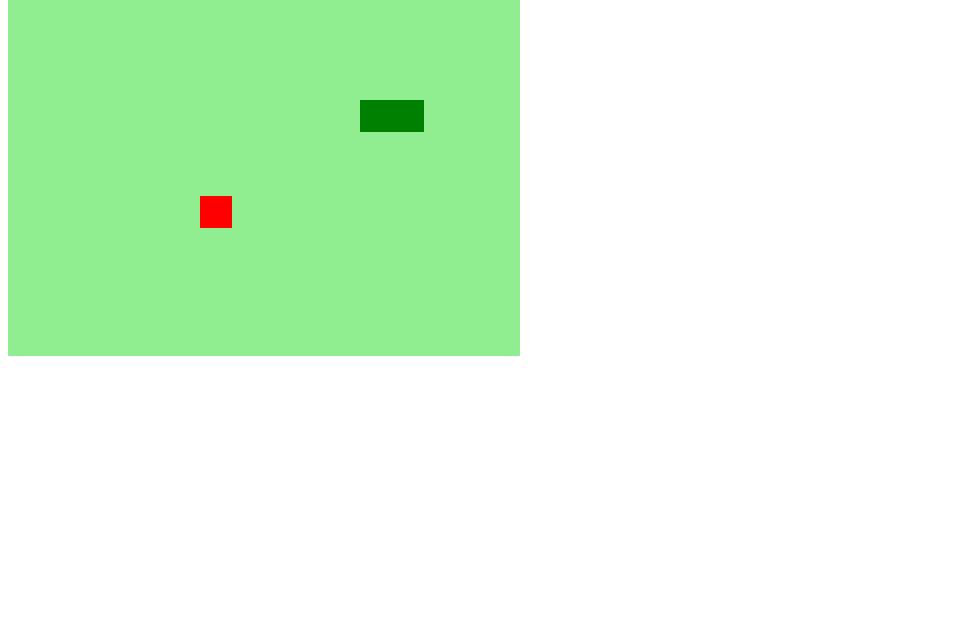
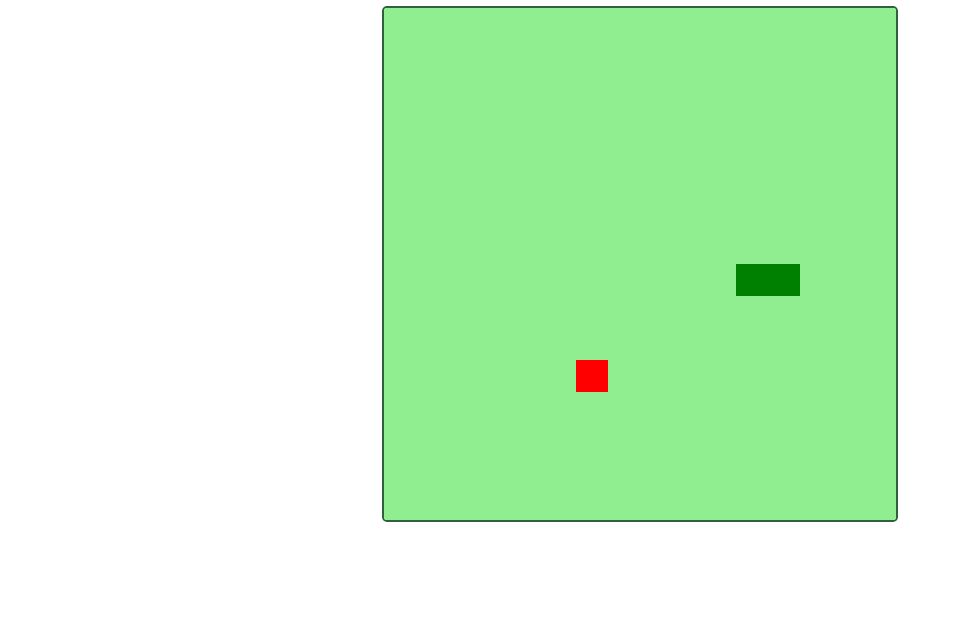
Before and after one commit to brunostracke/snakegame, a plain HTML site: page index.html in a window 1280 px wide. Shown: the part 164-800 px from the top of the page, without its empty margins (0-953 px from the left). Drawn offline with Linux system fonts and the light colour scheme.

Commit message:
definindo alguns estilos

```diff
--- a/index.html
+++ b/index.html
@@ -9,6 +9,7 @@
   <title>Snake Game</title>
 </head>
 <body>
+  <h1>SNAKE GAME</h1>
   <canvas id="snake" width="512" height="512"></canvas>
 
 </body>
--- a/style.css
+++ b/style.css
@@ -0,0 +1,14 @@
+body {
+  height: 95vh;
+  width: 95;
+  display: flex;
+  justify-content: center;
+  align-items: center;
+  flex-direction: column;
+  color: green
+}
+
+canvas{
+  border: 2px solid #2f613e;
+  border-radius: 5px;
+}
```
